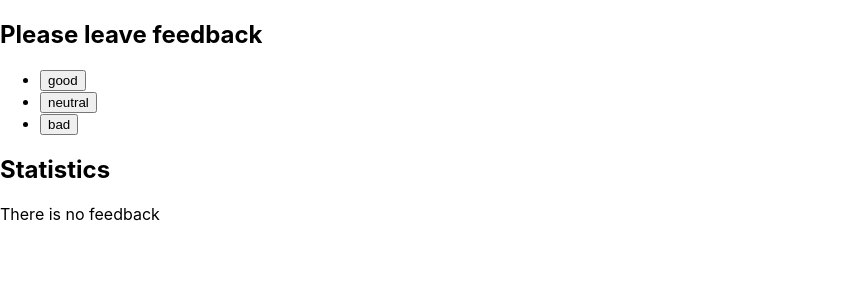
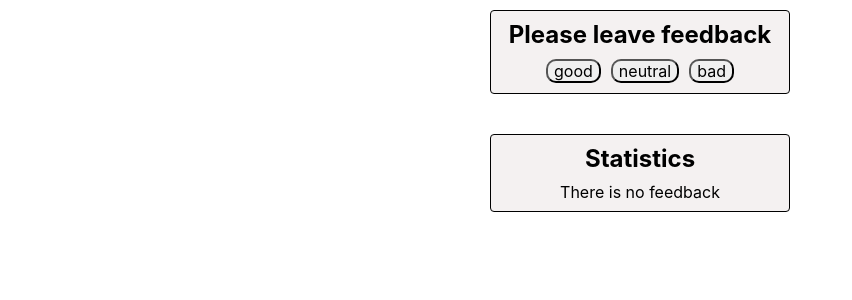
Before and after one commit to Fetivol/react-02-events-feedback, a React (Create React App) app: page / in a window 1280 px wide. Shown: the top 300 px of the page, without its empty margins (0-852 px from the left). Built offline with nearby package versions, Linux system fonts and the light colour scheme.

Commit message:
styled for task

```diff
--- a/package.json
+++ b/package.json
@@ -7,9 +7,11 @@
     "@testing-library/jest-dom": "^5.16.3",
     "@testing-library/react": "^12.1.4",
     "@testing-library/user-event": "^13.5.0",
+    "modern-normalize": "^2.0.0",
     "react": "^18.1.0",
     "react-dom": "^18.1.0",
     "react-scripts": "5.0.1",
+    "styled-components": "^6.0.7",
     "web-vitals": "^2.1.3"
   },
   "scripts": {
--- a/src/components/App.jsx
+++ b/src/components/App.jsx
@@ -3,6 +3,8 @@ import { FbManagement } from './FbManagement/FbManagement';
 import { Statistics } from './Statistics/Statistics';
 import { Wrapper } from './Wrapper/Wrapper';
 import { Notification } from './Notification/Notification';
+import { GlobalStyle } from './GlobalStyle';
+import { Layout } from './Layout';
 
 export class App extends Component {
   state = {
@@ -28,7 +30,7 @@ export class App extends Component {
 
   render() {
     return (
-      <div>
+      <Layout>
         <Wrapper title="Please leave feedback">
           <FbManagement
             options={Object.keys(this.state)}
@@ -49,7 +51,8 @@ export class App extends Component {
             <Notification message="There is no feedback"></Notification>
           )}
         </Wrapper>
-      </div>
+        <GlobalStyle></GlobalStyle>
+      </Layout>
     );
   }
 }
--- a/src/components/FbManagement/FbManagement.js
+++ b/src/components/FbManagement/FbManagement.js
@@ -1,13 +1,15 @@
+import { Button, List } from './FbManagement.styled';
+
 export const FbManagement = ({ options, onClick }) => {
   return (
-    <ul>
+    <List>
       {options.map(option => {
         return (
           <li key={option}>
-            <button onClick={() => onClick(option)}>{option}</button>
+            <Button onClick={() => onClick(option)}>{option}</Button>
           </li>
         );
       })}
-    </ul>
+    </List>
   );
 };
--- /dev/null
+++ b/src/components/FbManagement/FbManagement.styled.js
@@ -0,0 +1,10 @@
+import styled from 'styled-components';
+
+export const List = styled.ul`
+  display: flex;
+  gap: 10px;
+`;
+
+export const Button = styled.button`
+  border-radius: 10px;
+`;
--- /dev/null
+++ b/src/components/GlobalStyle.js
@@ -0,0 +1,49 @@
+import { createGlobalStyle } from 'styled-components';
+import 'modern-normalize';
+
+export const GlobalStyle = createGlobalStyle`
+body {
+  margin: 0;
+  font-family: -apple-system, BlinkMacSystemFont, 'Segoe UI', 'Roboto', 'Oxygen',
+    'Ubuntu', 'Cantarell', 'Fira Sans', 'Droid Sans', 'Helvetica Neue',
+    sans-serif;
+  -webkit-font-smoothing: antialiased;
+  -moz-osx-font-smoothing: grayscale;
+}
+
+code {
+  font-family: source-code-pro, Menlo, Monaco, Consolas, 'Courier New',
+    monospace;
+}
+h1,
+h2,
+h3,
+h4,
+h5,
+h6,
+p {
+  margin: 0;
+}
+
+
+ul {
+  margin: 0;
+  padding: 0;
+  list-style: none;
+}
+
+
+a {
+  color: currentColor;
+  text-decoration: none;
+}
+
+button {
+  cursor: pointer;
+}
+
+img {
+  display: block;
+  max-width: 100%;
+  height: auto;
+}`;
--- /dev/null
+++ b/src/components/Layout.js
@@ -0,0 +1,10 @@
+import styled from 'styled-components';
+
+export const Layout = styled.div`
+  display: flex;
+  flex-direction: column;
+  gap: 40px;
+  margin: 0 auto;
+  padding: 10px;
+  align-items: center;
+`;
--- /dev/null
+++ b/src/components/Notification/Notification.styled.js
@@ -0,0 +1,14 @@
+import styled from 'styled-components';
+
+export const Section = styled.section`
+  width: 300px;
+  border: 1px solid black;
+  border-radius: 4px;
+  display: flex;
+  flex-direction: column;
+  align-items: center;
+  background-color: #f4f1f1;
+  gap: 10px;
+  padding-top: 10px;
+  padding-bottom: 10px;
+`;
--- a/src/components/Wrapper/Wrapper.js
+++ b/src/components/Wrapper/Wrapper.js
@@ -1,8 +1,10 @@
+import { Section } from 'components/Notification/Notification.styled';
+
 export const Wrapper = ({ title, children }) => {
   return (
-    <section>
+    <Section>
       <h2>{title}</h2>
       {children}
-    </section>
+    </Section>
   );
 };
```
Also changed, not shown: src/components/Statistics/Statistics.styled.js (added), src/components/Wrapper/Wrapper.styled.js (added), 1 other file (tests, documents, lock files or other folders).
